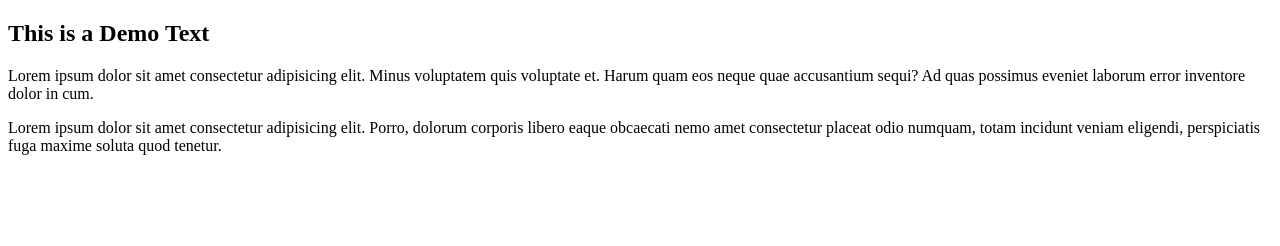
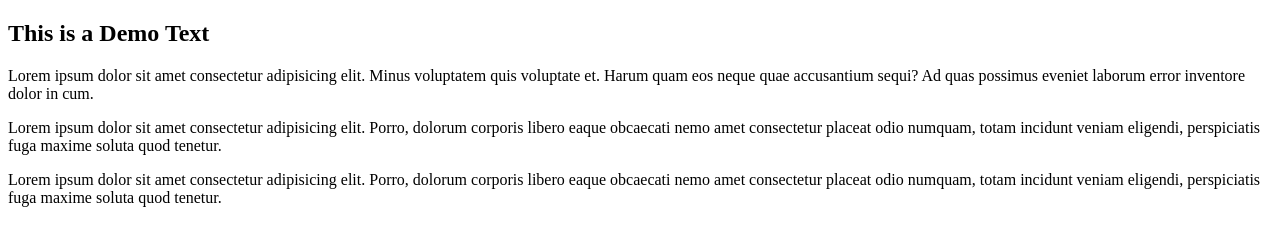
Before and after one commit to Sadman-Dev/my-first-repo, a plain HTML site: page index.html in a window 1280 px wide. Drawn offline with Linux system fonts and the light colour scheme.

Commit message:
added code

```diff
--- a/index.html
+++ b/index.html
@@ -10,5 +10,6 @@
     <h2>This is a Demo Text</h2>
     <p>Lorem ipsum dolor sit amet consectetur adipisicing elit. Minus voluptatem quis voluptate et. Harum quam eos neque quae accusantium sequi? Ad quas possimus eveniet laborum error inventore dolor in cum.</p>
     <p>Lorem ipsum dolor sit amet consectetur adipisicing elit. Porro, dolorum corporis libero eaque obcaecati nemo amet consectetur placeat odio numquam, totam incidunt veniam eligendi, perspiciatis fuga maxime soluta quod tenetur.</p>
+    <p>Lorem ipsum dolor sit amet consectetur adipisicing elit. Porro, dolorum corporis libero eaque obcaecati nemo amet consectetur placeat odio numquam, totam incidunt veniam eligendi, perspiciatis fuga maxime soluta quod tenetur.</p>
 </body>
 </html>
```
